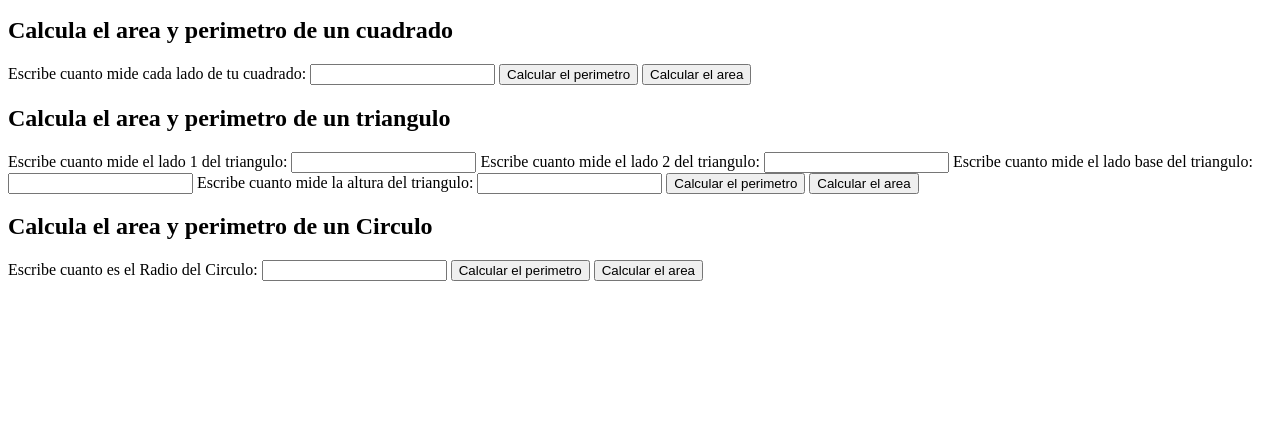
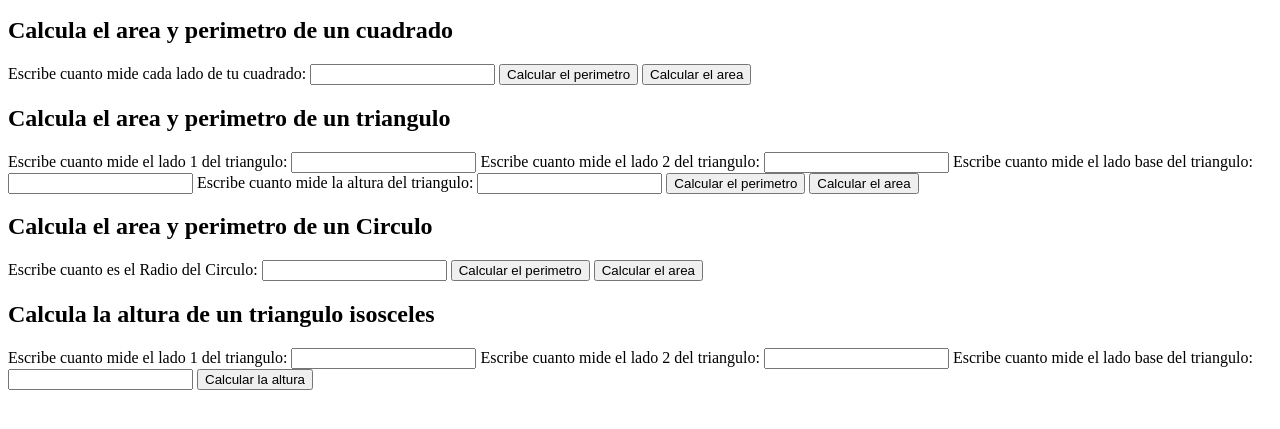
Before and after one commit to FabianMCaro/platzi-curso-practico-javascript, a plain HTML site: page figuras.html in a window 1280 px wide. Shown: the part 101-530 px from the top of the page. Drawn offline with Linux system fonts and the light colour scheme.

Commit message:
Reto 1 calculo de la altura de un triangulo isoceles

```diff
--- a/figuras.html
+++ b/figuras.html
@@ -72,6 +72,28 @@
         </form>
     </section>
 
+    <section>
+        <h2>Calcula la altura de un triangulo isosceles</h2>
+        <form >
+            <label for="TrianguloLado1">
+                Escribe cuanto mide el lado 1 del triangulo:
+            </label>
+            <input id="TrianguloLado1" type="number" />
+            <label for="TrianguloLado2">
+                Escribe cuanto mide el lado 2 del triangulo:
+            </label>
+            <input id="TrianguloLado2" type="number" />
+            <label for="TrianguloBase">
+                Escribe cuanto mide el lado base del triangulo:
+            </label>
+            <input  id="TrianguloBase" type="number" />
+            <button type="button" onclick="calcularAlturaTriangulo()">
+                Calcular la altura
+            </button>
+        </form>
+    </section>
+
+
 
 
     <script src="./figuras.js"></script>
--- a/figuras.js
+++ b/figuras.js
@@ -107,3 +107,31 @@ function calcularAreaCirculo(){
     const area = areaCirculo(valorR);
     alert(area);
 }
+
+
+// reto 1: Triangulo isosceles
+
+function verificar (lado1, lado2, base){
+    if(lado1 === lado2 ){
+        const baseM = base / 2;
+        const ladoC = lado2 * lado2;
+        const baseC = baseM * baseM;
+        const altura = Math.sqrt(ladoC-baseC);
+        alert("La altura del triangulo isosceles es: "+ altura);
+    }else{
+        alert("El lado 1 y el lado 2 del triangulo no son iguales!!!");
+    }
+}
+
+
+
+function calcularAlturaTriangulo(){
+    const lado1 = document.getElementById("TrianguloLado1");
+    const lado2 = document.getElementById("TrianguloLado2");
+    const base = document.getElementById("TrianguloBase");
+    const valorL1 = Number(lado1.value);
+    const valorL2 = Number(lado2.value);
+    const valorBa = Number(base.value);
+
+    verificar(valorL1, valorL2, valorBa);
+}
```
Also changed, not shown: 1 other file.
